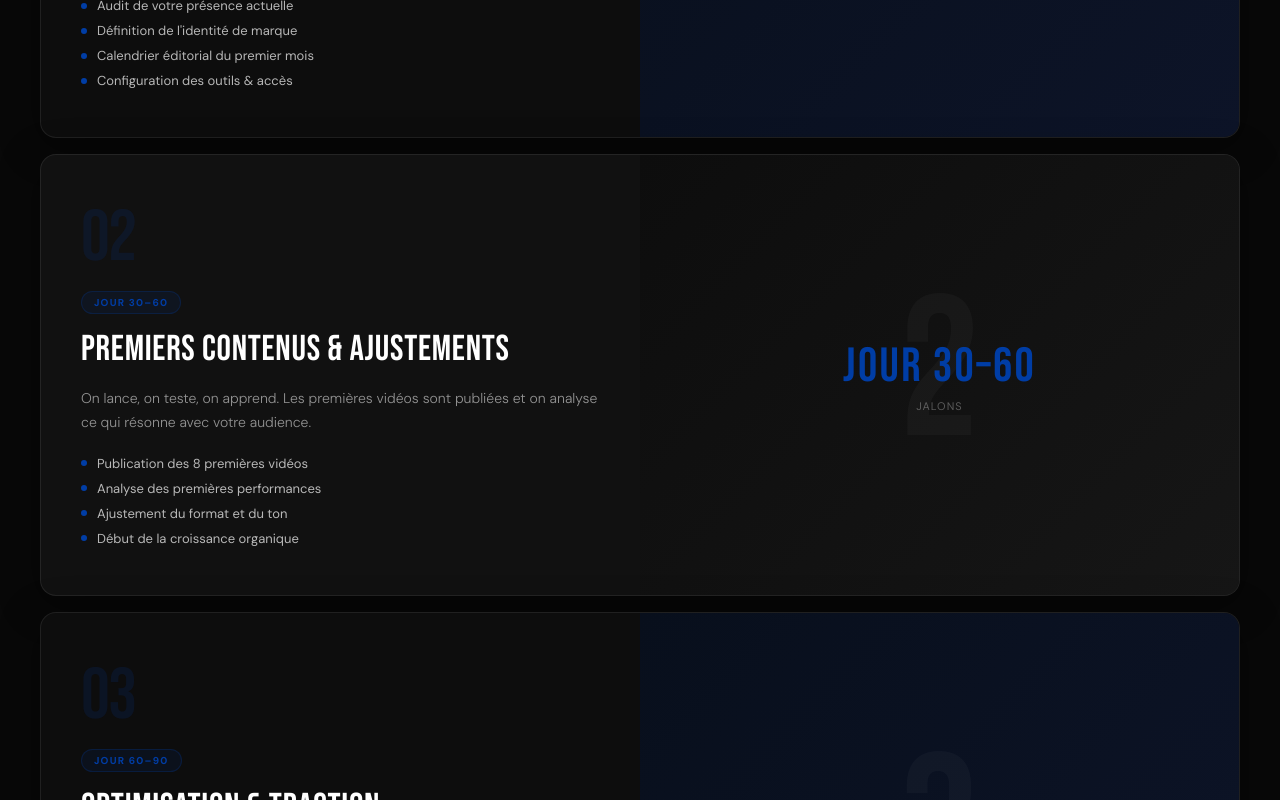
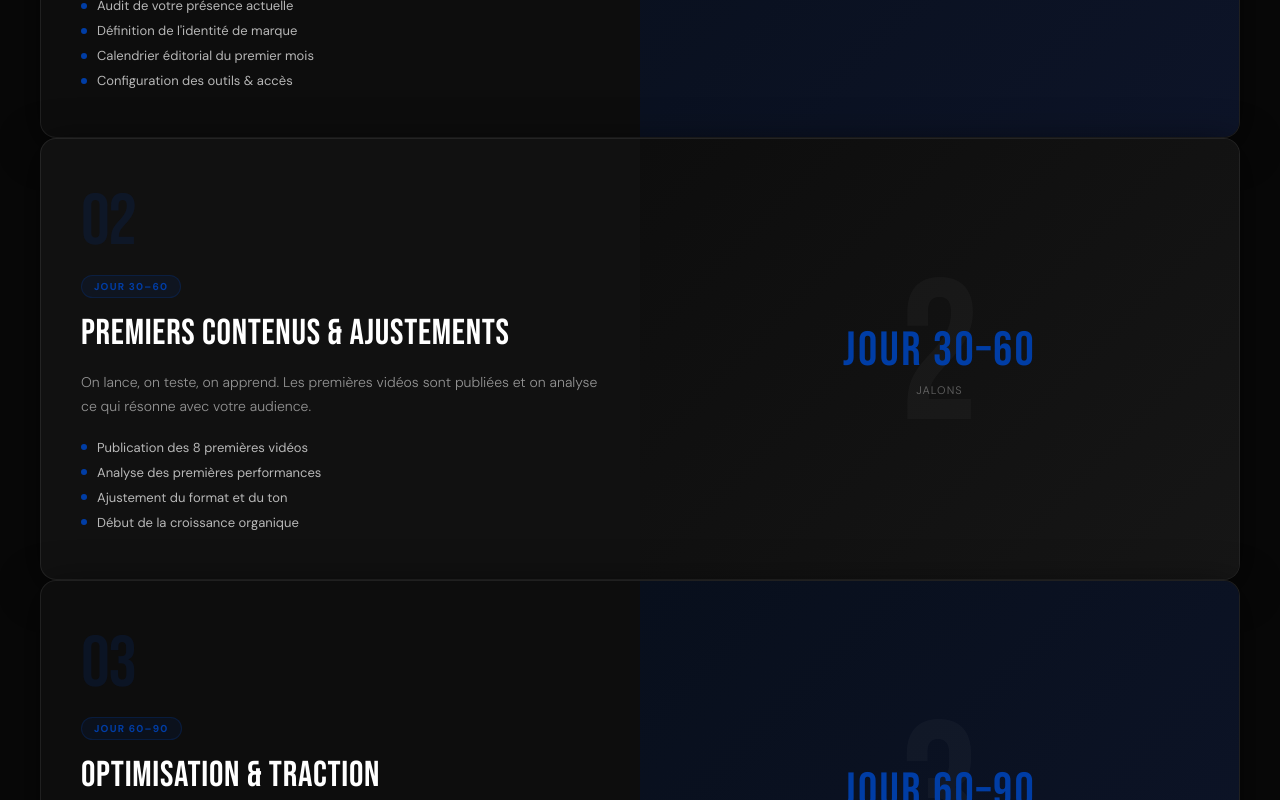
Before and after one commit to auchumedia/auchumedia-website, a React (Create React App) app: page /entreprises in a window 1280 px wide. Shown: the part 4480-5280 px from the top of the page. Built offline with nearby package versions, Linux system fonts and the light colour scheme.

Commit message:
Update Entreprises.js

```diff
--- a/src/pages/Entreprises.js
+++ b/src/pages/Entreprises.js
@@ -410,18 +410,20 @@ export default function Entreprises() {
         </FadeIn>
 
         {/* Sticky scroll cards */}
-        <div style={{ position: 'relative' }}>
+        <div style={{ position: 'relative', paddingBottom: '200px' }}>
           {steps.map((step, i) => (
             <div key={i} style={{
               position: 'sticky',
               top: `${64 + i * 12}px`,
               zIndex: i + 1,
-              margin: '0 40px 16px',
+              margin: '0 40px 0',
+              marginBottom: i < steps.length - 1 ? '0' : '0',
               borderRadius: '16px',
               background: i % 2 === 0 ? '#0d0d0d' : '#111',
               border: '0.5px solid rgba(255,255,255,0.08)',
               overflow: 'hidden',
-              boxShadow: '0 8px 40px rgba(0,0,0,0.4)',
+              boxShadow: '0 8px 40px rgba(0,0,0,0.6)',
+              minHeight: '280px',
             }}>
               <div className="step-grid" style={{ display: 'grid', gridTemplateColumns: '1fr 1fr', minHeight: '280px' }}>
                 {/* Left — text */}
```
